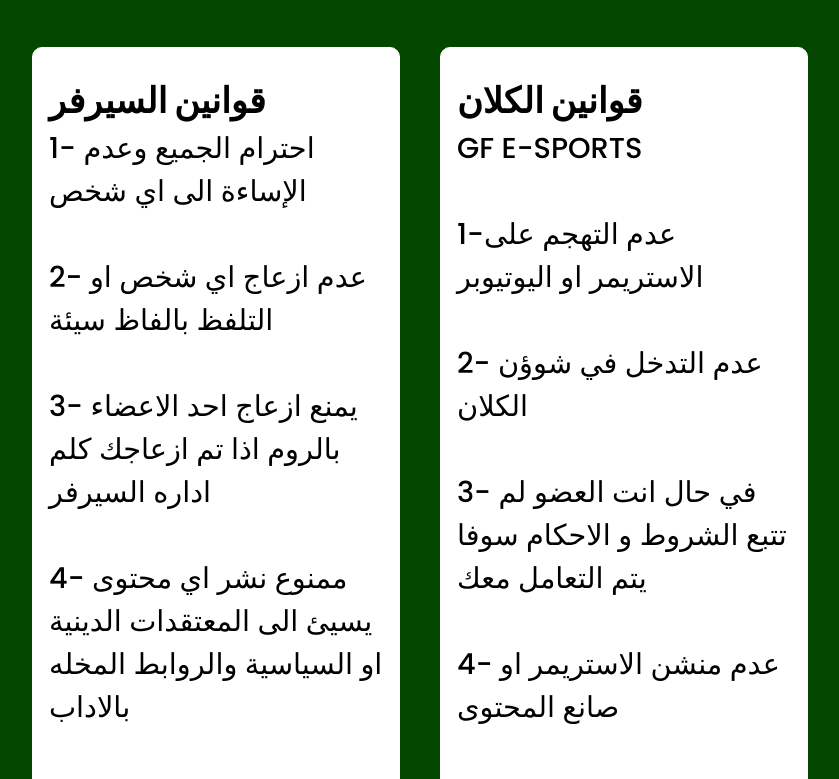
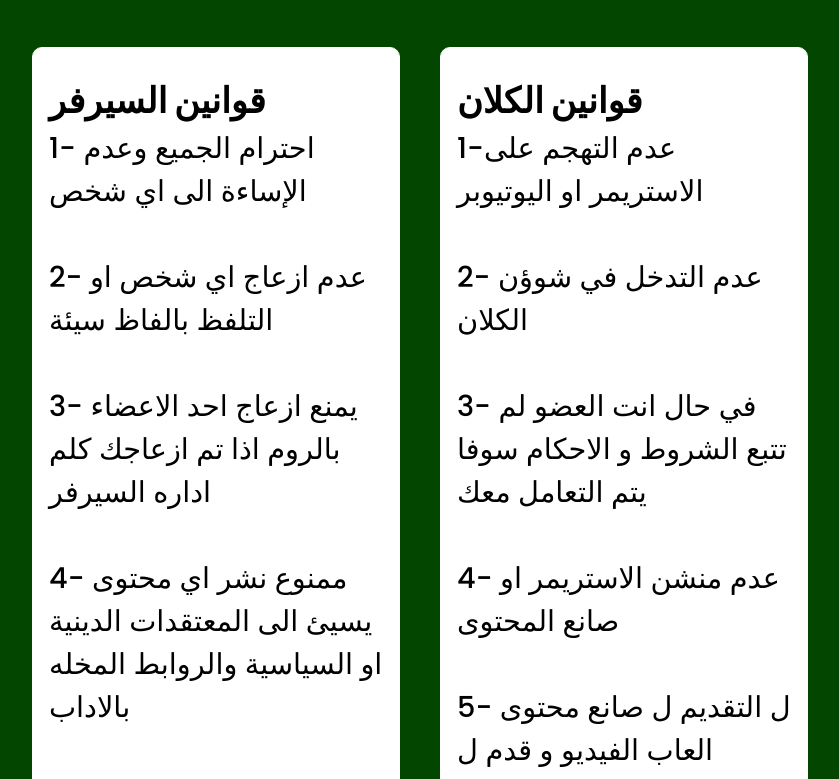
Before and after one commit to blacky765/gf-e-sport, a plain HTML site: page Terms_and_Conditions.html in a window 1280 px wide. Shown: the part 1005-1784 px from the top of the page, without its empty margins (220-1059 px from the left). Drawn offline with Linux system fonts and the light colour scheme.

Commit message:
Update Terms_and_Conditions.html

```diff
--- a/Terms_and_Conditions.html
+++ b/Terms_and_Conditions.html
@@ -68,8 +68,6 @@
                         <span>قوانين الكلان</span>
                     </strong>
                     <p class="project-category">
-GF E-SPORTS
-<br><br>
                     1-عدم التهجم على الاستريمر او اليوتيوبر
                     <br><br>
                     2- عدم التدخل في شوؤن الكلان
```
Lines whose indentation alone changed are shown as unchanged.
